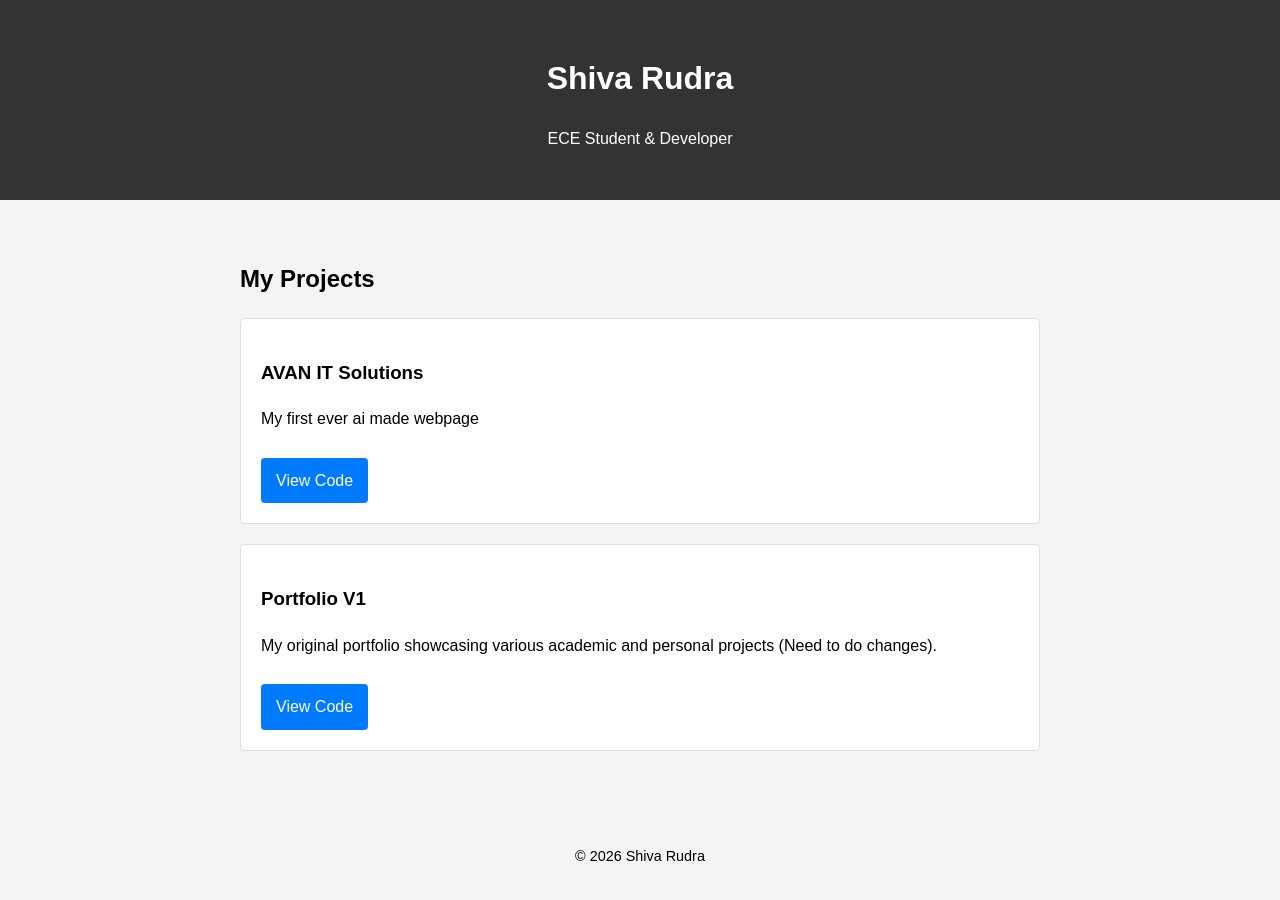
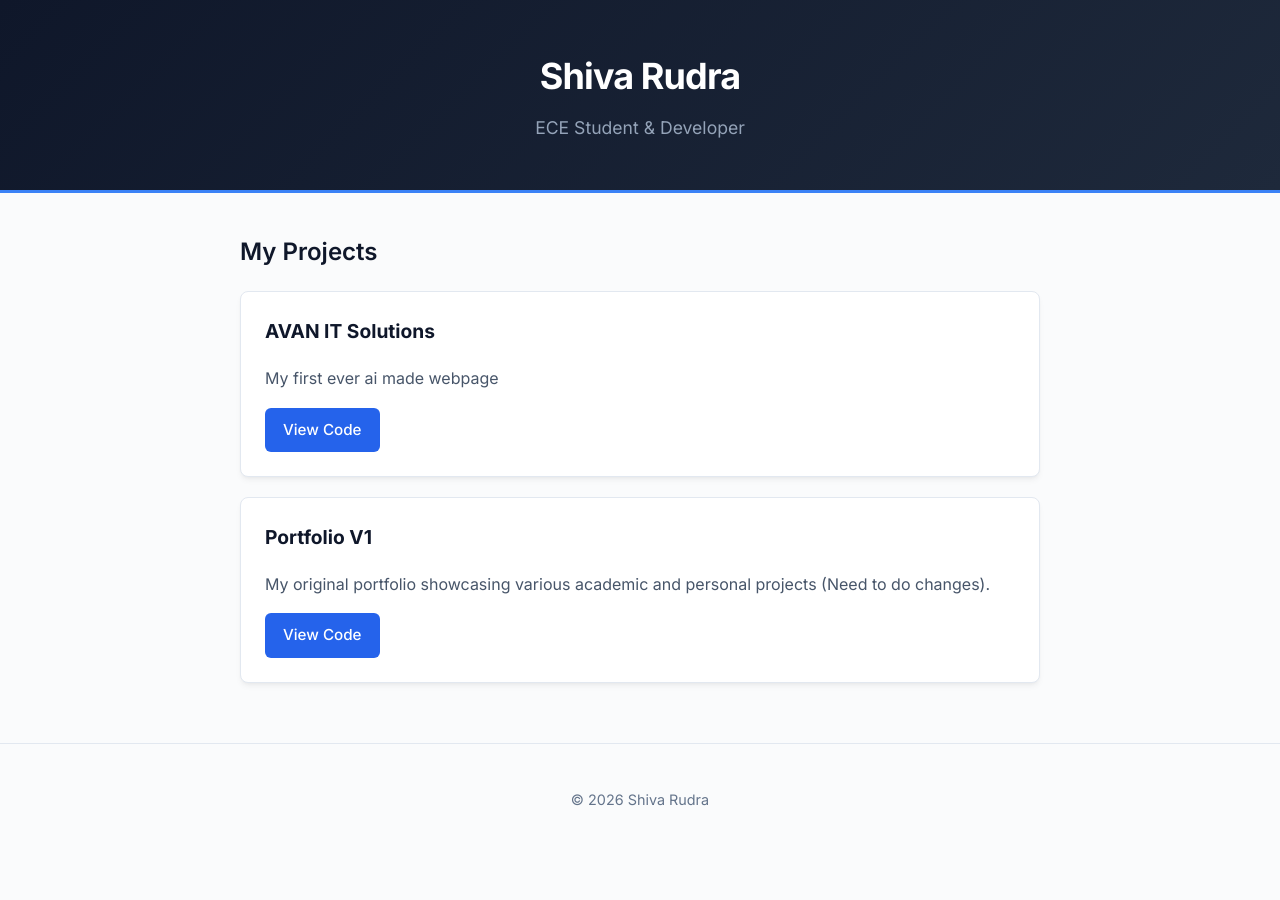
Before and after one commit to GangadharPranav/my_webpage, a plain HTML site: page index.html in a window 1280 px wide. After the commit the page ends 856 px from the top, so only its background shows below. Drawn offline with Linux system fonts and the light colour scheme.

Commit message:
Refactor styles for improved layout and design

```diff
--- a/style.css
+++ b/style.css
@@ -1,49 +1,96 @@
-/* Standard, readable layout */
+@import url('https://fonts.googleapis.com/css2?family=Inter:wght@400;500;600;700&display=swap');
+
 body {
-    font-family: Arial, sans-serif;
+    font-family: 'Inter', sans-serif;
     line-height: 1.6;
     margin: 0;
     padding: 0;
-    background-color: #f4f4f4;
+    background-color: #fafbfc;
+    color: #24292e;
 }
 
 header {
-    background: #333;
-    color: #fff;
-    padding: 2rem;
+    background: linear-gradient(135deg, #0f172a, #1e293b);
+    color: #ffffff;
+    padding: 3rem 2rem;
     text-align: center;
+    border-bottom: 3px solid #3b82f6;
+}
+
+header h1 {
+    margin: 0 0 0.5rem 0;
+    font-size: 2.25rem;
+    font-weight: 700;
+    letter-spacing: -0.025em;
+}
+
+header p {
+    margin: 0;
+    color: #94a3b8;
+    font-size: 1.1rem;
+    font-weight: 400;
 }
 
 .content {
     max-width: 800px;
-    margin: 20px auto;
-    padding: 20px;
+    margin: 40px auto;
+    padding: 0 20px;
+}
+
+.content h2 {
+    font-size: 1.5rem;
+    font-weight: 600;
+    margin-bottom: 20px;
+    color: #0f172a;
 }
 
 .card {
-    background: #fff;
-    padding: 20px;
+    background: #ffffff;
+    padding: 24px;
     margin-bottom: 20px;
-    border: 1px solid #ddd;
-    border-radius: 5px;
+    border: 1px solid #e2e8f0;
+    border-radius: 8px;
+    box-shadow: 0 4px 6px -1px rgba(0, 0, 0, 0.05), 0 2px 4px -2px rgba(0, 0, 0, 0.05);
+    transition: transform 0.2s ease, box-shadow 0.2s ease;
+}
+
+.card:hover {
+    transform: translateY(-2px);
+    box-shadow: 0 10px 15px -3px rgba(0, 0, 0, 0.05), 0 4px 6px -4px rgba(0, 0, 0, 0.05);
+}
+
+.card h3 {
+    margin-top: 0;
+    font-size: 1.2rem;
+    color: #0f172a;
+}
+
+.card p {
+    color: #475569;
+    margin-bottom: 16px;
 }
 
 .btn {
     display: inline-block;
-    background: #007BFF;
+    background: #2563eb;
     color: white;
-    padding: 10px 15px;
+    padding: 10px 18px;
     text-decoration: none;
-    border-radius: 4px;
-    margin-top: 10px;
+    border-radius: 6px;
+    font-weight: 500;
+    font-size: 0.95rem;
+    transition: background-color 0.2s ease;
 }
 
 .btn:hover {
-    background: #0056b3;
+    background: #1d4ed8;
 }
 
 footer {
     text-align: center;
-    padding: 20px;
+    padding: 30px;
     font-size: 0.9rem;
+    color: #64748b;
+    border-top: 1px solid #e2e8f0;
+    margin-top: 60px;
 }
```
